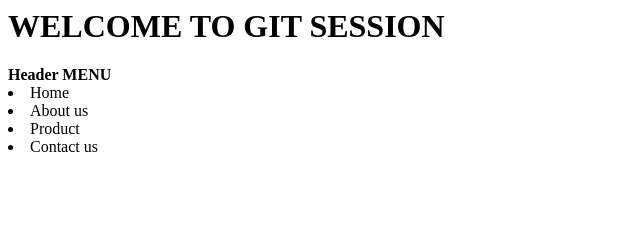
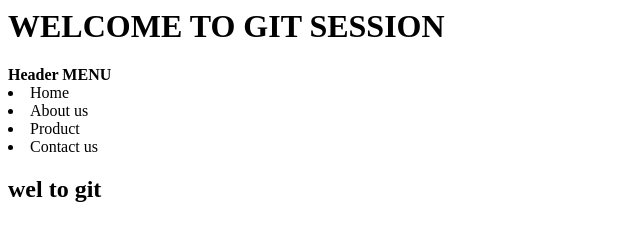
Before and after one commit to Harshad07/GitDemo, a plain HTML site: page index.html in a window 1280 px wide. Shown: the whole page, without its empty margins (0-640 px from the left). Drawn offline with Linux system fonts and the light colour scheme.

Commit message:
no message

```diff
--- a/index.html
+++ b/index.html
@@ -11,6 +11,7 @@
 		<li> About us </li>
 		<li> Product </li>
 		<li> Contact us </li>
-	</u1>
+		<h2> wel to git </h2>
+
 </body>
 </html>
```
